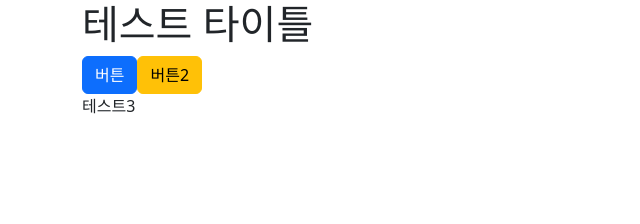
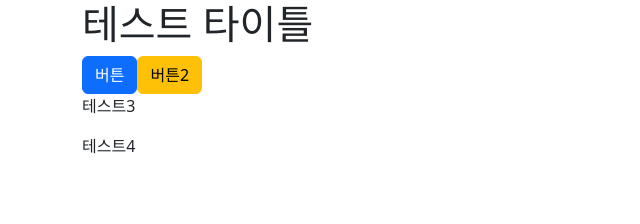
Before and after one commit to fullstack405/blog, a React (Vite) app in the folder frontend/: page / in a window 1280 px wide. Shown: the top 224 px of the page, without its empty margins (0-640 px from the left). Built offline with nearby package versions, Linux system fonts and the light colour scheme.

Commit message:
테스트4

```diff
--- a/frontend/package.json
+++ b/frontend/package.json
@@ -24,6 +24,7 @@
     "eslint-plugin-react-hooks": "^5.1.0-rc.0",
     "eslint-plugin-react-refresh": "^0.4.9",
     "globals": "^15.9.0",
-    "vite": "^5.4.1"
+    "vite": "^5.4.1",
+    "gh-pages": "^3.1.0"
   }
 }
--- a/frontend/src/App.jsx
+++ b/frontend/src/App.jsx
@@ -7,6 +7,7 @@ function App() {
 
           <button className={`btn btn-warning`}>버튼2</button>
           <p>테스트3</p>
+          <p>테스트4</p>
       </div>
   )
 }
```
Also changed, not shown: 2 other files (tests, documents, lock files or other folders).
